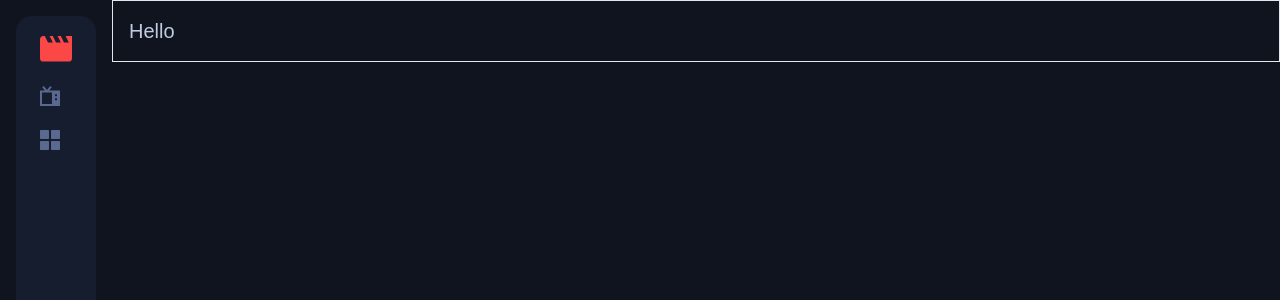
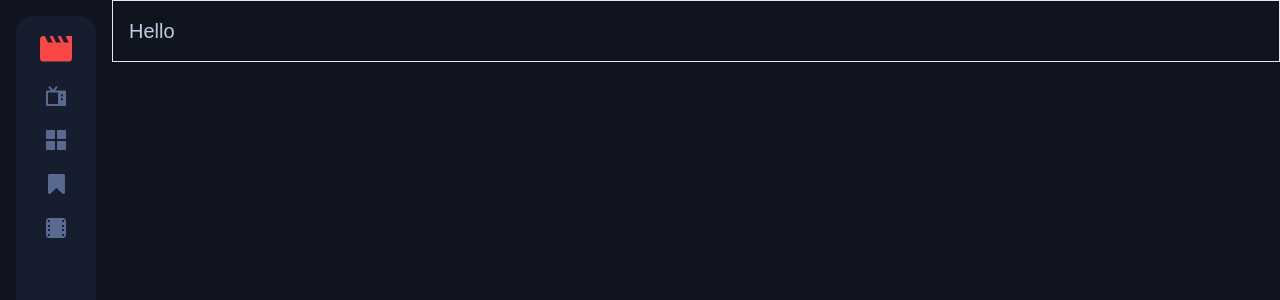
Before and after one commit to arlongoria93/entertainment-web-app, a Next.js app: page / in a window 1280 px wide. Shown: the top 300 px of the page. Built offline with nearby package versions, Linux system fonts and the light colour scheme.

Commit message:
finished adding icons

```diff
--- a/components/Navbar/Navbar.tsx
+++ b/components/Navbar/Navbar.tsx
@@ -8,6 +8,8 @@ const Navbar = () => {
         <NavbarItem icon="movie" />
         <NavbarItem icon="tv" />
         <NavbarItem icon="shape" />
+        <NavbarItem icon="bookmark" />
+        <NavbarItem icon="film" />
       </ul>
     </div>
   );
--- a/components/NavbarItem/NavbarItem.tsx
+++ b/components/NavbarItem/NavbarItem.tsx
@@ -2,6 +2,8 @@ import Image from "next/image";
 import Shape from "../../assests/icons/Shape.svg";
 import TV from "../../assests/icons/tv.svg";
 import Movie from "../../assests/icons/Movie.svg";
+import Bookmark from "../../assests/icons/Bookmark.svg";
+import Film from "../../assests/icons/film.svg";
 interface Props {
   icon: string;
 }
@@ -16,7 +18,7 @@ export default function NavbarItem(props: Props) {
     );
   } else if (props.icon === "tv") {
     return (
-      <li>
+      <li className="w-full items-center">
         <a>
           <TV fill="#5A698F" />
         </a>
@@ -24,9 +26,25 @@ export default function NavbarItem(props: Props) {
     );
   } else if (props.icon === "shape") {
     return (
-      <li>
+      <li className="w-full items-center">
         <a>
           <Shape fill="#5A698F" />
+        </a>
+      </li>
+    );
+  } else if (props.icon === "bookmark") {
+    return (
+      <li className="w-full items-center">
+        <a>
+          <Bookmark fill="#5A698F" />
+        </a>
+      </li>
+    );
+  } else if (props.icon === "film") {
+    return (
+      <li className="w-full items-center">
+        <a>
+          <Film fill="#5A698F" />
         </a>
       </li>
     );
```
